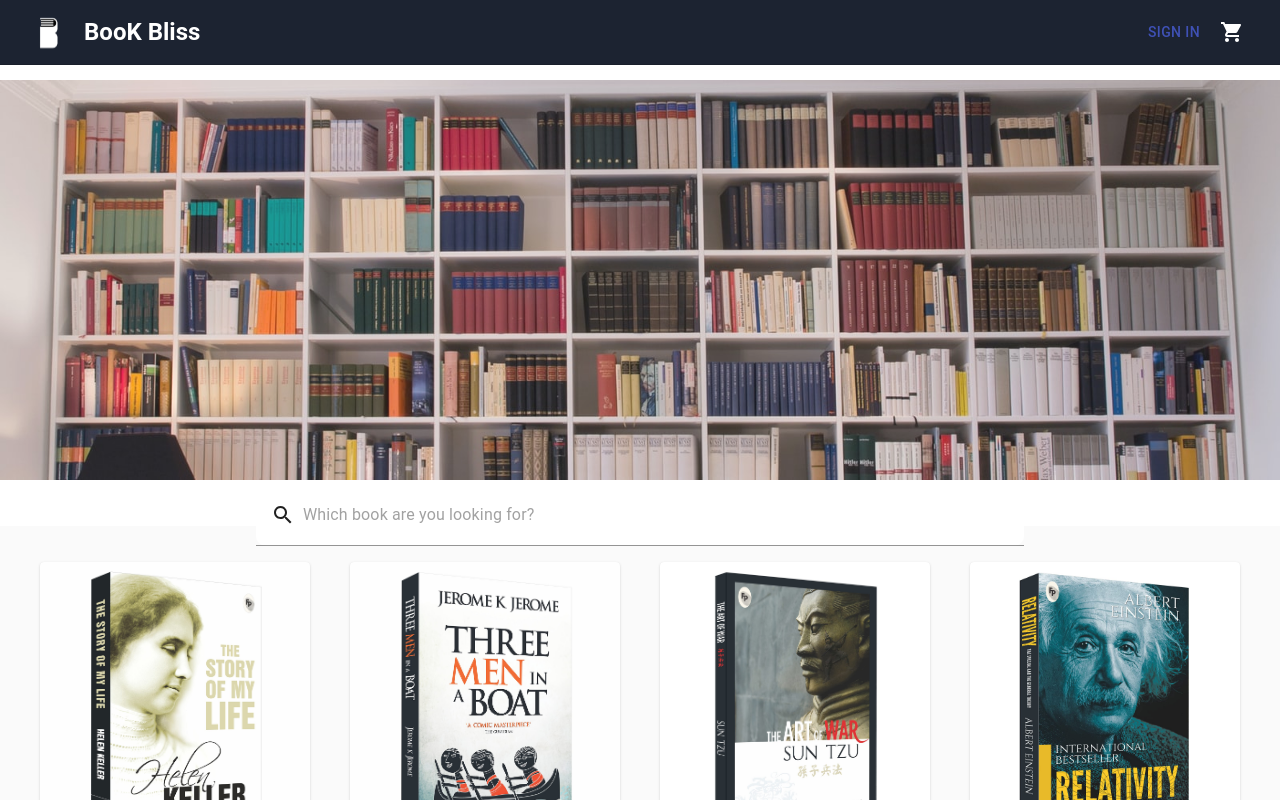
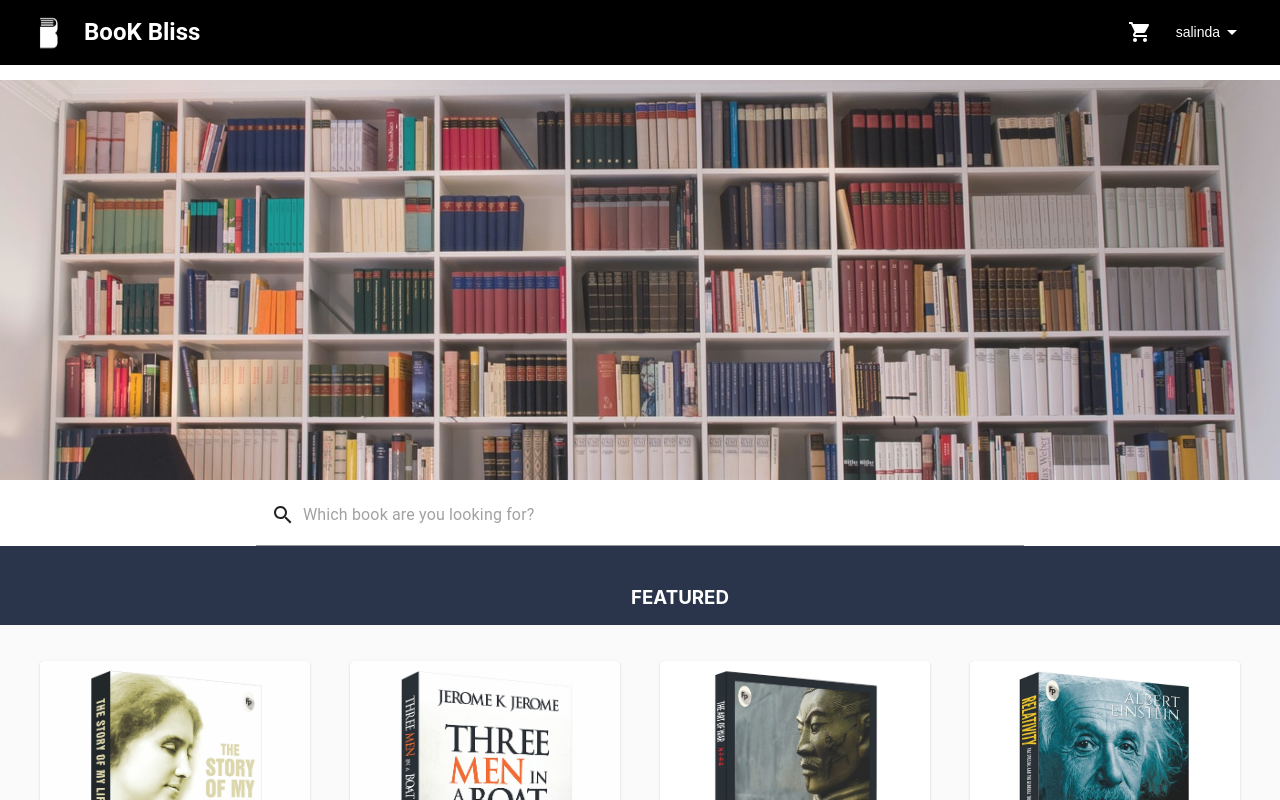
Before and after one commit to salinda-yasas-99/Book-Bliss, a React (Create React App) app in the folder FrontEnd/: page / in a window 1280 px wide. Shown: the top 800 px of the page. Built offline with nearby package versions, Linux system fonts and the light colour scheme.

Commit message:
updating nav bar

```diff
--- a/FrontEnd/package.json
+++ b/FrontEnd/package.json
@@ -15,8 +15,7 @@
     "@material-ui/icons": "^4.9.1",
     "@material-ui/lab": "^4.0.0-alpha.56",
     "react-bootstrap": "^1.4.0",
-    "react-responsive-carousel": "^3.2.18",
-    "mdbreact": "^4.6.1"
+    "react-responsive-carousel": "^3.2.18"
   },
   "scripts": {
     "start": "react-scripts start",
--- a/FrontEnd/src/Componenets/Books/Books.js
+++ b/FrontEnd/src/Componenets/Books/Books.js
@@ -52,7 +52,7 @@ const Books = ({ onAddToCart }) => {
                 </Carousel.Item>
             </Carousel>
 
-            {/*{searchTerm === "" && (
+            {searchTerm === "" && (
                 <>
                     <h3 className={classes.contentHeader}>FEATURED</h3>
                     <Grid
@@ -61,9 +61,9 @@ const Books = ({ onAddToCart }) => {
                         justify="center"
                         spacing={1}
                     >
-                        {products.map((product) => (
+                        {BooksArray.map((product) => (
                             <>
-                                {product.categories.length > 0 ? (
+                                {product.length > 0 ? (
                                     <Grid
                                         className={classes.contentFeatured}
                                         item
@@ -82,7 +82,7 @@ const Books = ({ onAddToCart }) => {
                         ))}
                     </Grid>
                 </>
-            )}*/}
+            )}
 
             <Grid className={classes.content} container justify="center" spacing={5}>
                 {BooksArray
--- a/FrontEnd/src/Componenets/Navbar.js
+++ b/FrontEnd/src/Componenets/Navbar.js
@@ -1,4 +1,143 @@
-import React from "react";
+import React, { useState } from "react";
+import {
+    AppBar,
+    Toolbar,
+    IconButton,
+    Badge,
+    Typography,
+    Button,
+    Box,
+    useMediaQuery,
+    Menu,
+    MenuItem,
+} from "@material-ui/core";
+import { ShoppingCart } from "@material-ui/icons";
+import ArrowDropDownIcon from '@material-ui/icons/ArrowDropDown';
+import { Link } from "react-router-dom";
+import logo from "../assets/circles.png";
+import useStyles from "./Styles";
+
+const Navbar = ({ totalItems, user, handleLogout }) => {
+    const classes = useStyles();
+    const [anchorEl, setAnchorEl] = useState(null);
+
+    // Use useMediaQuery to check screen size for responsiveness
+    const isMobile = useMediaQuery("(max-width:600px)");
+
+    const handleMenuOpen = (event) => {
+        setAnchorEl(event.currentTarget);
+    };
+
+    const handleMenuClose = () => {
+        setAnchorEl(null);
+    };
+
+    const renderUserMenu = (
+        <div>
+            <IconButton
+                component={Link}
+                to="/cart"
+                aria-label="Show cart items"
+                color="inherit"
+            >
+                <Badge badgeContent={totalItems} color="secondary">
+                    <ShoppingCart />
+                </Badge>
+            </IconButton>
+            <IconButton
+                aria-label="User Menu"
+                aria-controls="user-menu"
+                aria-haspopup="true"
+                onClick={handleMenuOpen}
+                style={{ color: 'white',fontSize: '14px'}}
+            >
+               {user}<ArrowDropDownIcon />
+            </IconButton>
+            <Menu
+                id="user-menu"
+                anchorEl={anchorEl}
+                keepMounted
+                open={Boolean(anchorEl)}
+                onClose={handleMenuClose}
+                style={{ color: 'white' }}
+                anchorOrigin={{
+                    vertical: 'bottom',
+                    horizontal: 'center', // Adjust this to change the horizontal position
+                }}
+                transformOrigin={{
+                    vertical: 'top',
+                    horizontal: "center", // Adjust this to change the horizontal position
+                }}
+            >
+                <MenuItem component={Link} to="/userprofile" onClick={handleMenuClose} >
+                    User Profile
+                </MenuItem>
+                <MenuItem onClick={handleLogout}>Logout</MenuItem>
+            </Menu>
+        </div>
+    );
+
+    return (
+        <div>
+            {/*color="inherit"*/}
+            <AppBar position="fixed" className={classes.appBar}  style={{ backgroundColor: 'black' }}>
+                <Toolbar>
+                    <Typography
+                        component={Link}
+                        to="/"
+                        variant="h5"
+                        className={classes.title}
+                        color="inherit"
+                    >
+                        <img
+                            src={logo}
+                            alt="Book Store App"
+                            height="50px"
+                            className={classes.image}
+                        />
+                        <strong>BooK Bliss</strong>
+                    </Typography>
+
+                    <Box ml={isMobile ? 2 : 4} />
+
+                    <div className={classes.grow} />
+                    <div className={classes.button} >
+                        {user ? (
+                            renderUserMenu
+                        ) : (
+                            <>
+                                <Button
+                                    component={Link}
+                                    to="/signup"
+                                    color="primary"
+                                    className={classes.button}
+                                >
+                                    Sign In
+                                </Button>
+                                <IconButton
+                                    component={Link}
+                                    to="/cart"
+                                    aria-label="Show cart items"
+                                    color="inherit"
+                                >
+                                    <Badge badgeContent={totalItems} color="secondary">
+                                        <ShoppingCart />
+                                    </Badge>
+                                </IconButton>
+                            </>
+
+                        )}
+                    </div>
+                </Toolbar>
+            </AppBar>
+        </div>
+    );
+};
+
+export default Navbar;
+
+
+/*import React from "react";
 import {
     AppBar,
     Toolbar,
@@ -44,7 +183,7 @@ const Navbar = ({ totalItems }) => {
                         <strong>BooK Bliss</strong>
                     </Typography>
 
-                    {/* Add padding to the Navbar using Box */}
+                    {/!* Add padding to the Navbar using Box *!/}
                     <Box ml={isMobile ? 2 : 4} />
 
                     <div className={classes.grow} />
@@ -75,84 +214,4 @@ const Navbar = ({ totalItems }) => {
     );
 };
 
-export default Navbar;
-
-
-
-/*
-import React from "react";
-import {
-    AppBar,
-    Toolbar,
-    IconButton,
-    Badge,
-    Typography, Button,
-} from "@material-ui/core";
-import { ShoppingCart } from "@material-ui/icons";
-import { Link } from "react-router-dom";
-import logo from "../assets/circles.png";
-import useStyles from "./Styles";
-
-const Navbar = ({ totalItems }) => {
-    const classes = useStyles();
-
-    return (
-        <div>
-            <AppBar position="fixed" className={classes.appBar} color="inherit">
-                <Toolbar>
-                    <Typography
-                        component={Link}
-                        to="/"
-                        variant="h5"
-                        className={classes.title}
-                        color="inherit"
-                    >
-                        <img
-                            src={logo}
-                            alt="Book Store App"
-                            height="50px"
-                            className={classes.image}
-                        />
-                        <strong>BooK Bliss</strong>
-                    </Typography>
-
-
-                    <div className={classes.grow} />
-                    <div className={classes.button}>
-                        <Button
-                            component={Link}
-                            to="/login"
-                            variant="contained"
-                            color="primary"
-                            className={classes.button}
-                        >
-                            Log in
-                        </Button>
-                        <Button
-                            component={Link}
-                            to="/signup"
-                            variant="outlined"
-                            color="primary"
-                            className={classes.button}
-                        >
-                            Sign Up
-                        </Button>
-                        <IconButton
-                            component={Link}
-                            to="/cart"
-                            aria-label="Show cart items"
-                            color="inherit"
-                        >
-                            <Badge badgeContent={totalItems} color="secondary">
-                                <ShoppingCart />
-                            </Badge>
-                        </IconButton>
-                    </div>
-                </Toolbar>
-            </AppBar>
-        </div>
-    );
-};
-
-export default Navbar;
-*/
+export default Navbar;*/
--- a/FrontEnd/src/pages/Home.js
+++ b/FrontEnd/src/pages/Home.js
@@ -9,7 +9,7 @@ import Footer from "../Componenets/Footer";
 const Home  = () =>{
     return(
         <div className={"home"}>
-            <Navbar/>
+            <Navbar user={"salinda"}/>
             <Books />
             <Footer />
         </div>
```
Also changed, not shown: 1 other file (tests, documents, lock files or other folders).
